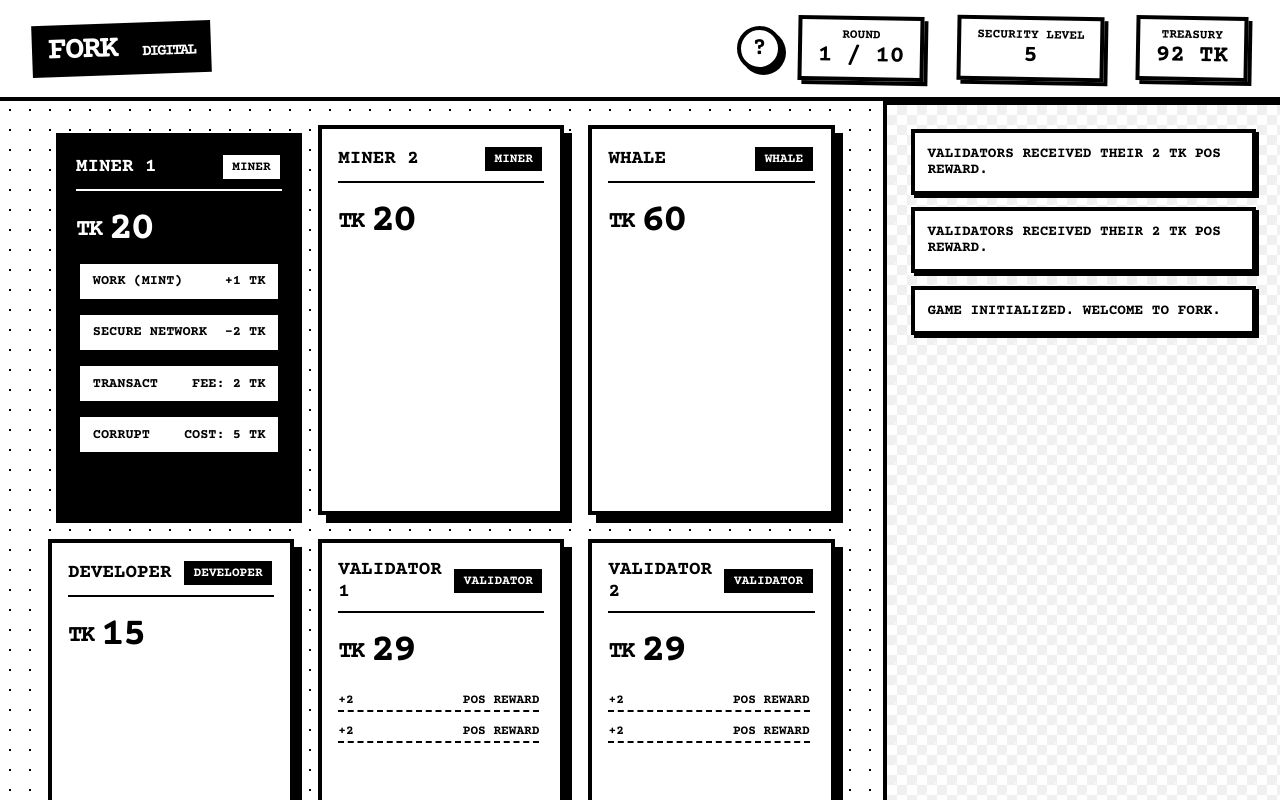
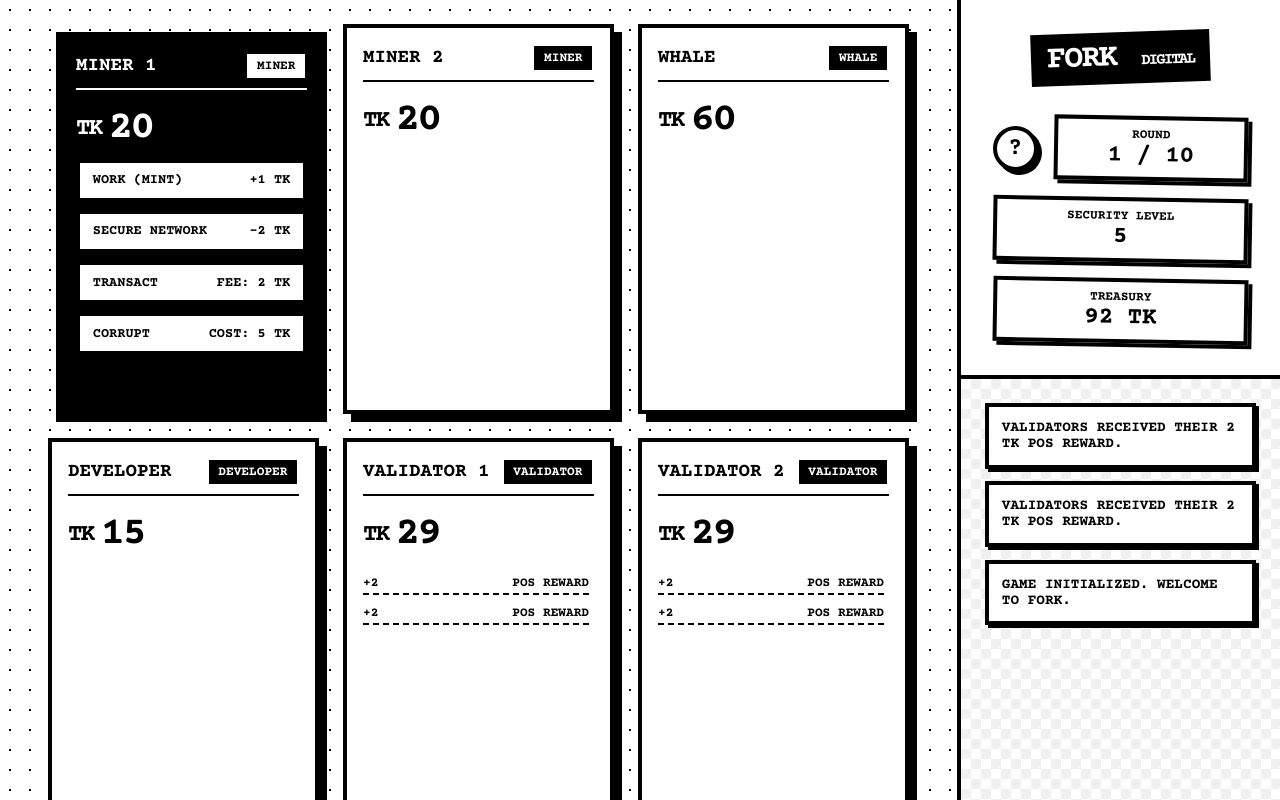
Before and after one commit to Bunyan03/Fork-sim-v1.0, a React (Vite) app in the folder fork-digital/: page / in a window 1280 px wide. Built offline with nearby package versions, Linux system fonts and the light colour scheme.

Commit message:
feat: Implement initial App component structure, integrating game state, game board, side panel, and various game phase modals.

```diff
--- a/fork-digital/src/App.jsx
+++ b/fork-digital/src/App.jsx
@@ -20,11 +20,16 @@ function App() {
   }, [state.phase, dispatch]);
 
   return (
-    <div className="app-container">
-      <header className="header">
-        <div className="header-title">FORK <span style={{fontSize:'1rem', color:'#fff', marginLeft: '0.5rem'}}>DIGITAL</span></div>
-        <div className="stats-bar">
-          <div style={{ display: 'flex', alignItems: 'center', gap: '1rem' }}>
+    <div className="app-container" style={{ flexDirection: 'row' }}>
+      <main className="main-content" style={{ flex: 3 }}>
+        <GameBoard />
+      </main>
+
+      <aside className="side-panel" style={{ flex: 1, display: 'flex', flexDirection: 'column' }}>
+        <header className="header" style={{ flexDirection: 'column', padding: '2rem', gap: '2rem', alignItems: 'stretch' }}>
+          <div className="header-title" style={{ textAlign: 'center', alignSelf: 'center' }}>FORK <span style={{fontSize:'1rem', color:'#fff', marginLeft: '0.5rem'}}>DIGITAL</span></div>
+          <div className="stats-bar" style={{ flexDirection: 'column', gap: '1rem' }}>
+            <div style={{ display: 'flex', alignItems: 'center', gap: '1rem', justifyContent: 'center' }}>
               <button
                 className="action-btn"
                 style={{ padding: '0', fontSize: '1.5rem', fontWeight: 900, borderRadius: '50%', width: '45px', height: '45px', display: 'flex', justifyContent: 'center', alignItems: 'center' }}
@@ -33,33 +38,28 @@ function App() {
               >
                 ?
               </button>
-            <div className="stat-item">
+              <div className="stat-item" style={{ flex: 1 }}>
                 <span className="stat-label">Round</span>
                 <span className="stat-value">{state.round} / 10</span>
               </div>
             </div>
-          <div className="stat-item">
+            <div className="stat-item" style={{ flex: 1 }}>
               <span className="stat-label">Security Level</span>
               <span className="stat-value" style={{color: 'var(--primary-color)'}}>{state.securityLevel}</span>
             </div>
-          <div className="stat-item">
+            <div className="stat-item" style={{ flex: 1 }}>
               <span className="stat-label">Treasury</span>
               <span className="stat-value">{state.treasury} TK</span>
             </div>
           </div>
         </header>
 
-      <main className="main-content">
-        <GameBoard />
-
-        <div className="side-panel">
-          <div className="log-panel" style={{ height: '100%' }}>
+        <div className="log-panel" style={{ flex: 1, height: 'auto', borderTop: 'none', overflowY: 'auto' }}>
           {state.logs.map((log, i) => (
             <div key={i} className="log-entry">{log}</div>
           ))}
         </div>
-        </div>
-      </main>
+      </aside>
 
       {/* Modals for different phases */}
       {showInfo && <GameInfoModal onClose={() => setShowInfo(false)} />}
```
Lines whose indentation alone changed are shown as unchanged.
